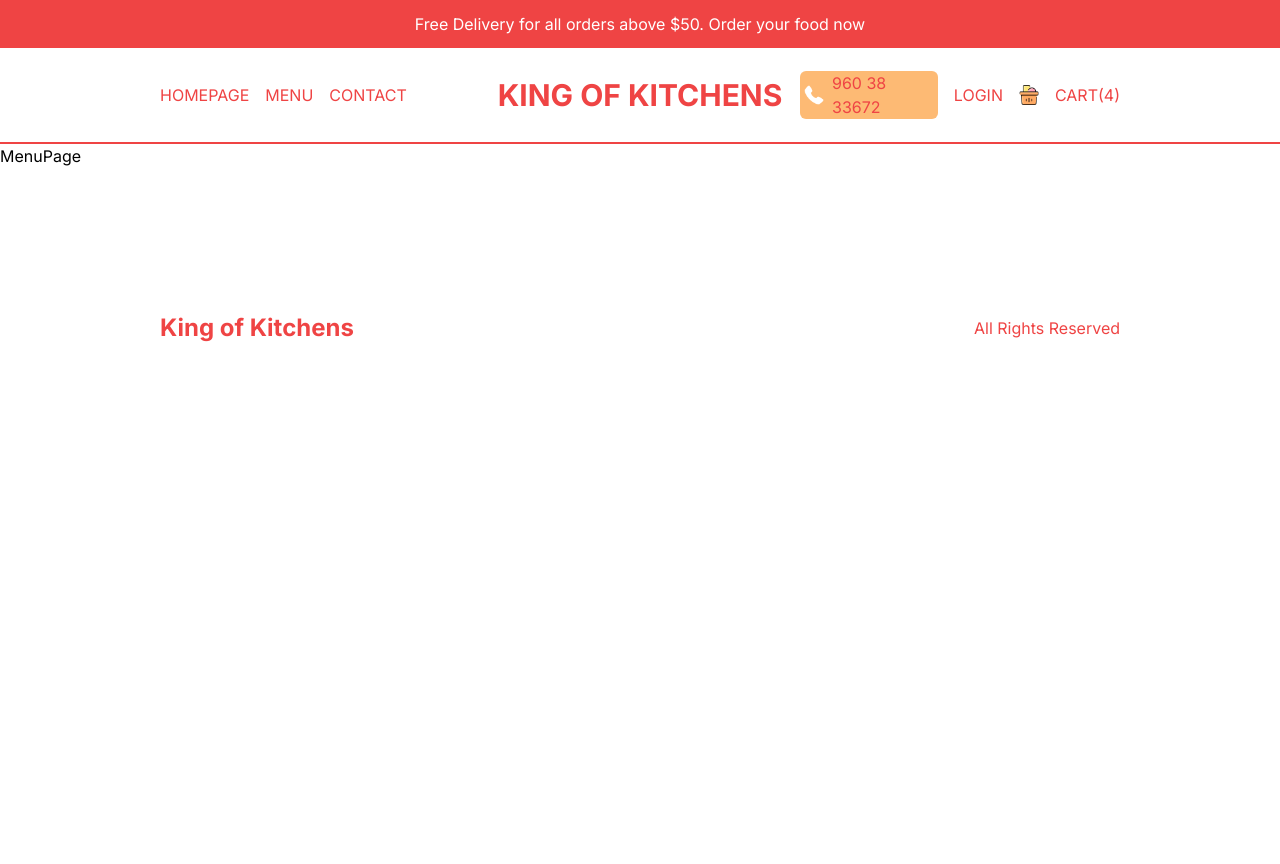
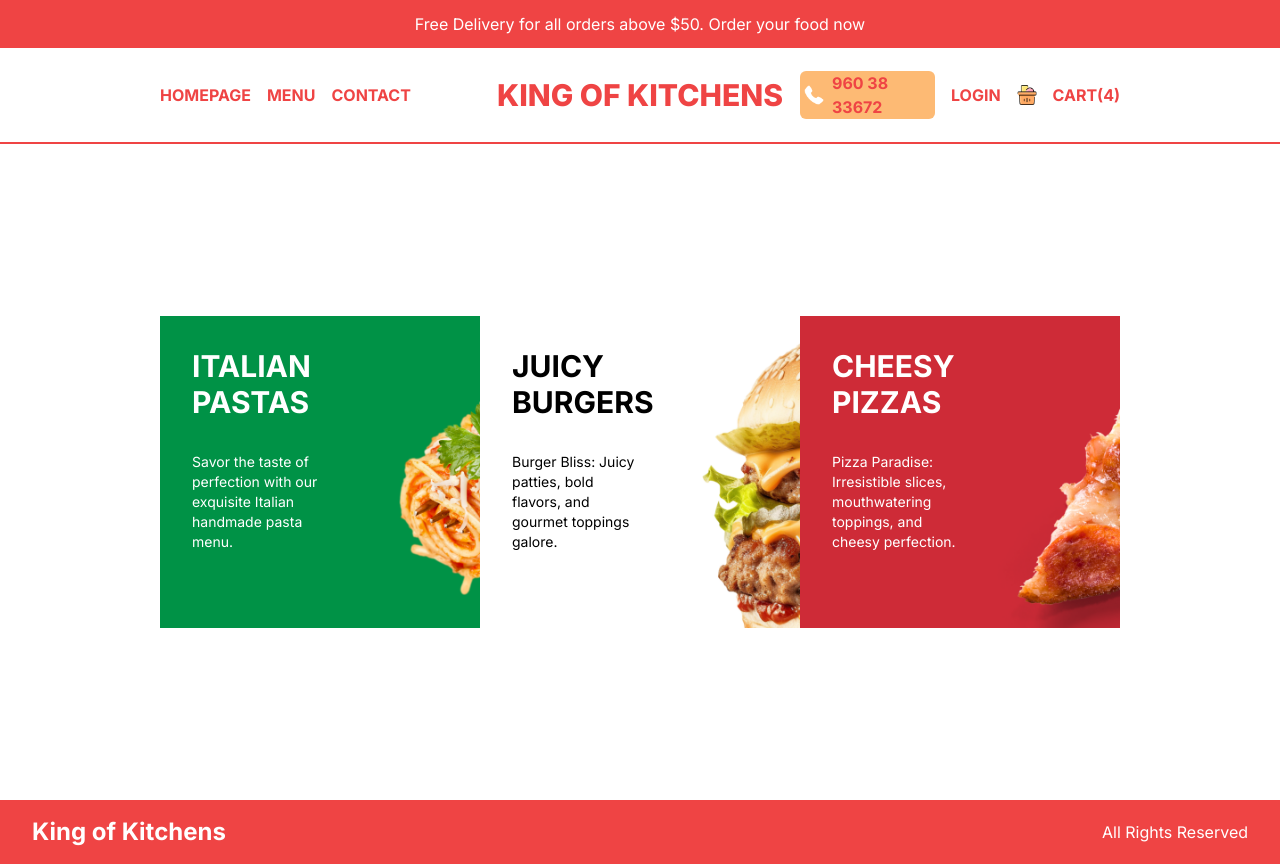
Before and after one commit to Sairam-Nulakani/restaurant-food-delivery-app-nextjs, a Next.js app: page /menu in a window 1280 px wide. Before the commit the page ends 800 px from the top, so only its background shows below. Built offline with nearby package versions, Linux system fonts and the light colour scheme.

Commit message:
updated menupage with responsive design

```diff
--- a/src/app/menu/page.tsx
+++ b/src/app/menu/page.tsx
@@ -1,7 +1,32 @@
+import { menu } from "@/data";
+import Link from "next/link";
 import React from "react";
 
 const MenuPage = () => {
-  return <div>MenuPage</div>;
+  return (
+    <div className="p-4 lg:px-20 xl:px-40 h-[calc(100vh-6rem)] md:h-[calc(100vh-9rem)] flex flex-col md:flex-row items-center">
+      {menu.map((category) => (
+        <Link
+          href={`/menu/${category.slug}`}
+          key={category.id}
+          className="w-full h-1/3 bg-cover p-8 md:h-1/2"
+          style={{ backgroundImage: `url(${category.img})` }}
+        >
+          <div className={`text-${category.color} w-1/2`}>
+            <h1 className="uppercase font-bold text-3xl">{category.title}</h1>
+            <p className="text-sm my-8">{category.desc}</p>
+            <button
+              className={`hidden 2xl:block bg-${category.color} text-${
+                category.color === "black" ? "white" : "red-500"
+              } py-2 px-4 rounded-md`}
+            >
+              Explore
+            </button>
+          </div>
+        </Link>
+      ))}
+    </div>
+  );
 };
 
 export default MenuPage;
--- a/src/components/Footer.tsx
+++ b/src/components/Footer.tsx
@@ -3,7 +3,7 @@
 
 const Footer = () => {
   return (
-    <div className="h-12 md:h-24 p-4 lg:p-20 xl:p-40 text-red-500 flex items-center justify-between">
+    <div className="h-5 md:h-4 p-6 lg:p-4 xl:p-8 text-white flex items-center justify-between bg-red-500">
       <Link href="/" className="font-bold text-2xl">
         King of Kitchens
       </Link>
--- a/src/components/Navbar.tsx
+++ b/src/components/Navbar.tsx
@@ -8,19 +8,19 @@
   const user = false;
   return (
     <div className="h-12 text-red-500 p-4 flex items-center justify-between border-b-2 border-b-red-500 uppercase md:h-24 lg:px-20 xl:px-40">
-      <div className="hidden md:flex gap-4 flex-1">
+      <div className="hidden md:flex gap-4 flex-1 font-bold">
         <Link href="/">Homepage</Link>
         <Link href="/menu">Menu</Link>
         <Link href="/">Contact</Link>
       </div>
 
-      <div className="text-3xl md:font-bold flex-1 md:text-center">
+      <div className="text-3xl md:font-extrabold font-bold flex-1 md:text-center">
         <Link href="/">King of Kitchens</Link>
       </div>
       <div className="md:hidden">
         <Menu />
       </div>
-      <div className="hidden md:flex gap-4 items-center justify-end flex-1">
+      <div className="hidden md:flex gap-4 items-center justify-end flex-1 font-bold">
         <div className="md:absolute top-3 right-2 lg:static flex items-center gap-2 cursor-pointer bg-orange-300 px-1 rounded-md">
           <Image src="/phone.png" alt="" width={20} height={20} />
           <span>960 38 33672</span>
```
